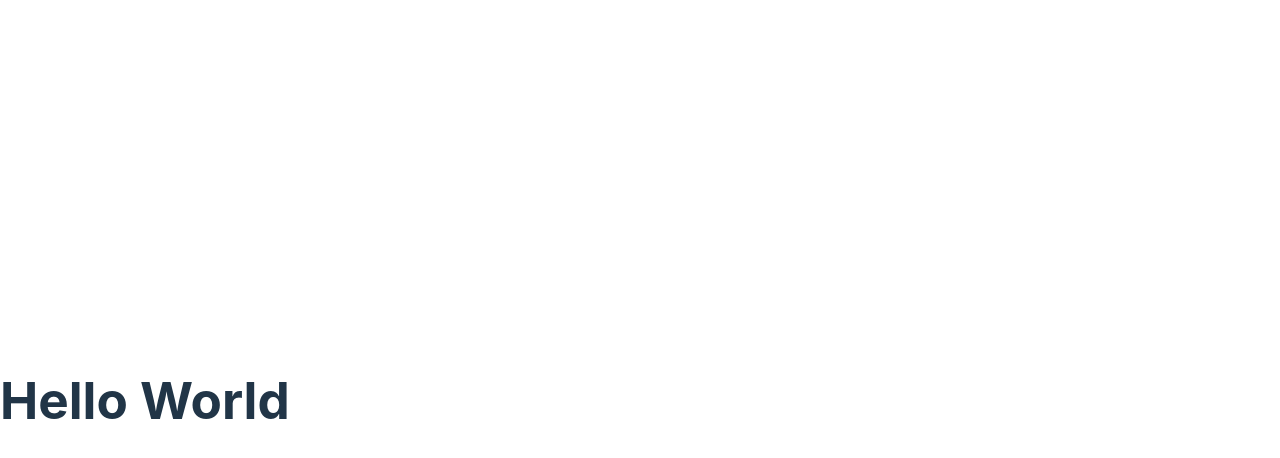
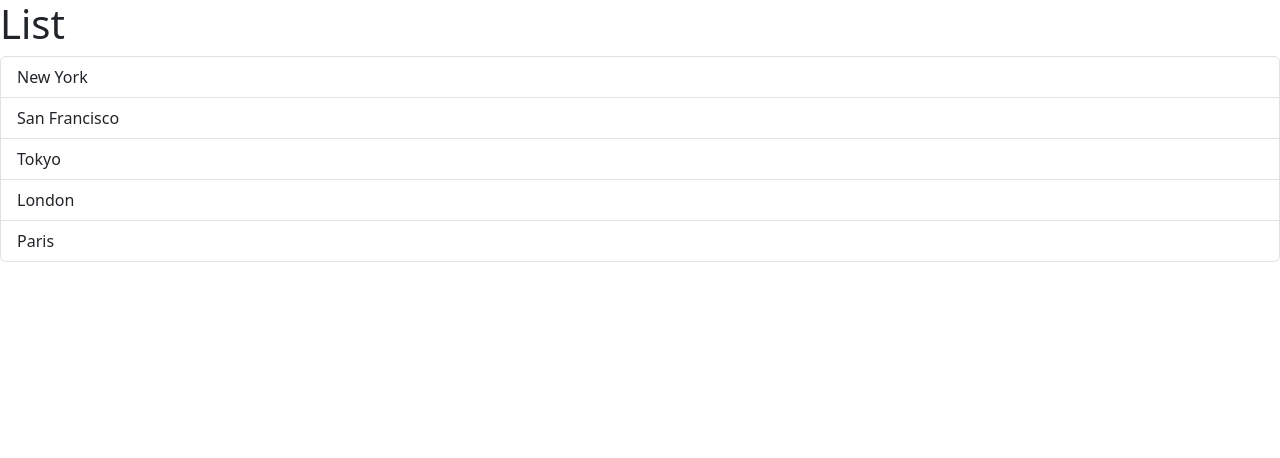
Before and after one commit to senhimadri/react-app-by-mosh, a React (Vite) app: page / in a window 1280 px wide. Shown: the top 458 px of the page. Built offline with nearby package versions, Linux system fonts and the light colour scheme.

Commit message:
Handelling On Click

```diff
--- a/src/App.tsx
+++ b/src/App.tsx
@@ -1,9 +1,9 @@
-import Message from './Message'
+import ListGroup from "./components/ListGroup";
 
 
 function App(){
 
-    return <div> <Message/> </div>
+    return <div> <ListGroup/> </div>
 }
 
 export default App;
--- /dev/null
+++ b/src/components/ListGroup.tsx
@@ -0,0 +1,47 @@
+import { MouseEvent } from "react";
+
+
+function ListGroup(){
+    let items =['New York','San Francisco','Tokyo','London','Paris'];
+
+    // items=[];
+
+    // if(items.length===0)
+    //     return (
+    //         <>
+    //             <h1>List</h1>
+    //             <p>No Items Found</p>
+    //         </>
+    //     )
+
+    const Message = items.length===0 ? <p>No Items Found</p> : null;
+
+    const getMessage = ()=> items.length===0 ? <p>No Items Found</p> : null;
+
+    // Event Handler
+    const handleClick =( event : MouseEvent)=>{
+        console.log(event);
+    }
+
+    return (
+    <>
+        <h1>List</h1>
+
+        {getMessage()}
+        {Message}
+        {items.length===0 && <p>No Items Found</p> }
+        <ul className="list-group">
+            { items.map((item)=>
+                    <li
+                        key={item}
+                        className="list-group-item"
+                        onClick={handleClick}
+                    >
+                        {item}
+                    </li>)
+            }
+        </ul>
+    </>
+)}
+
+export default ListGroup;
--- a/src/main.tsx
+++ b/src/main.tsx
@@ -1,7 +1,7 @@
 import React from 'react'
 import ReactDOM from 'react-dom/client'
 import App from './App.tsx'
-import './index.css'
+import 'bootstrap/dist/css/bootstrap.css'
 
 ReactDOM.createRoot(document.getElementById('root')!).render(
   <React.StrictMode>
```
